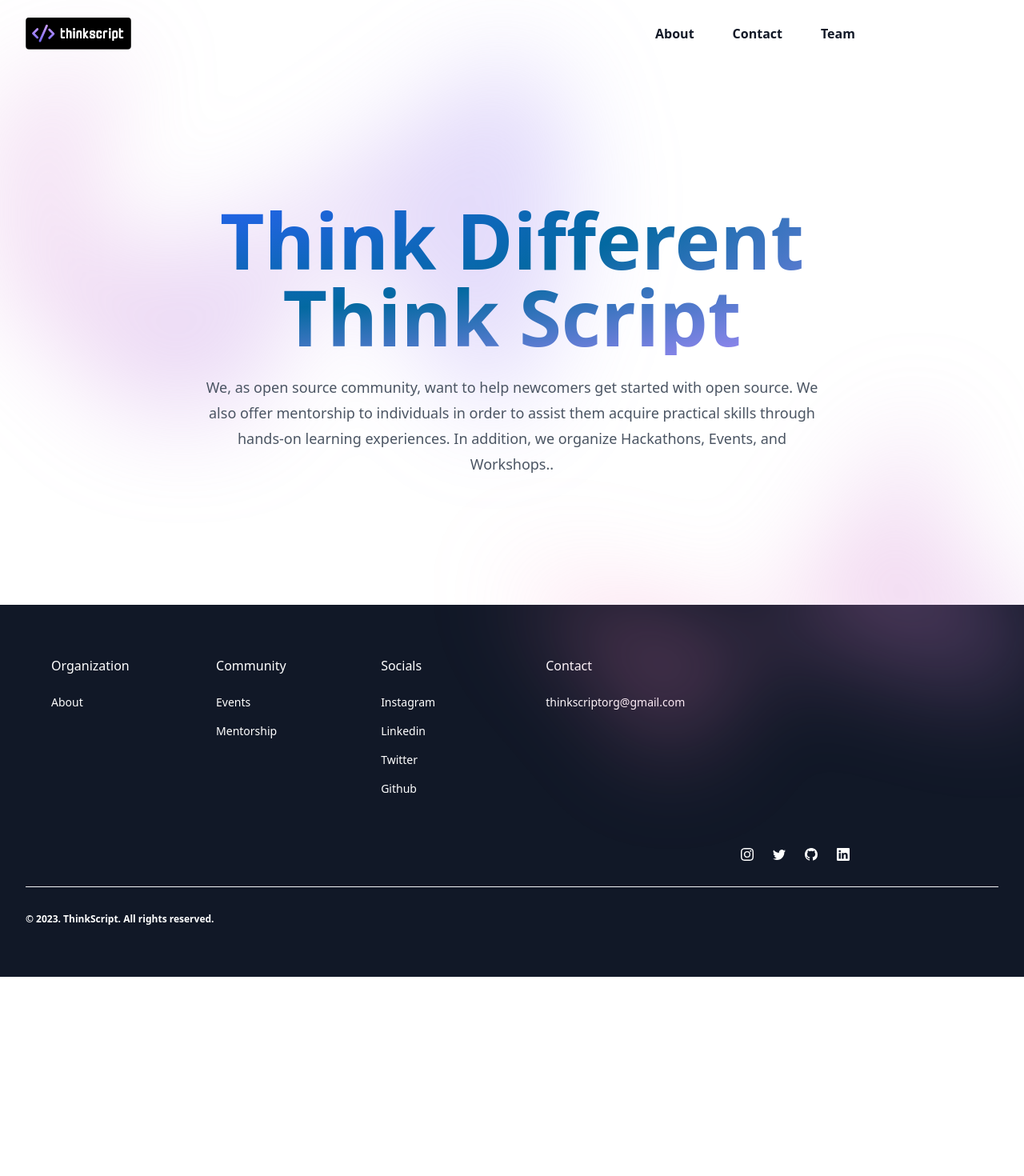
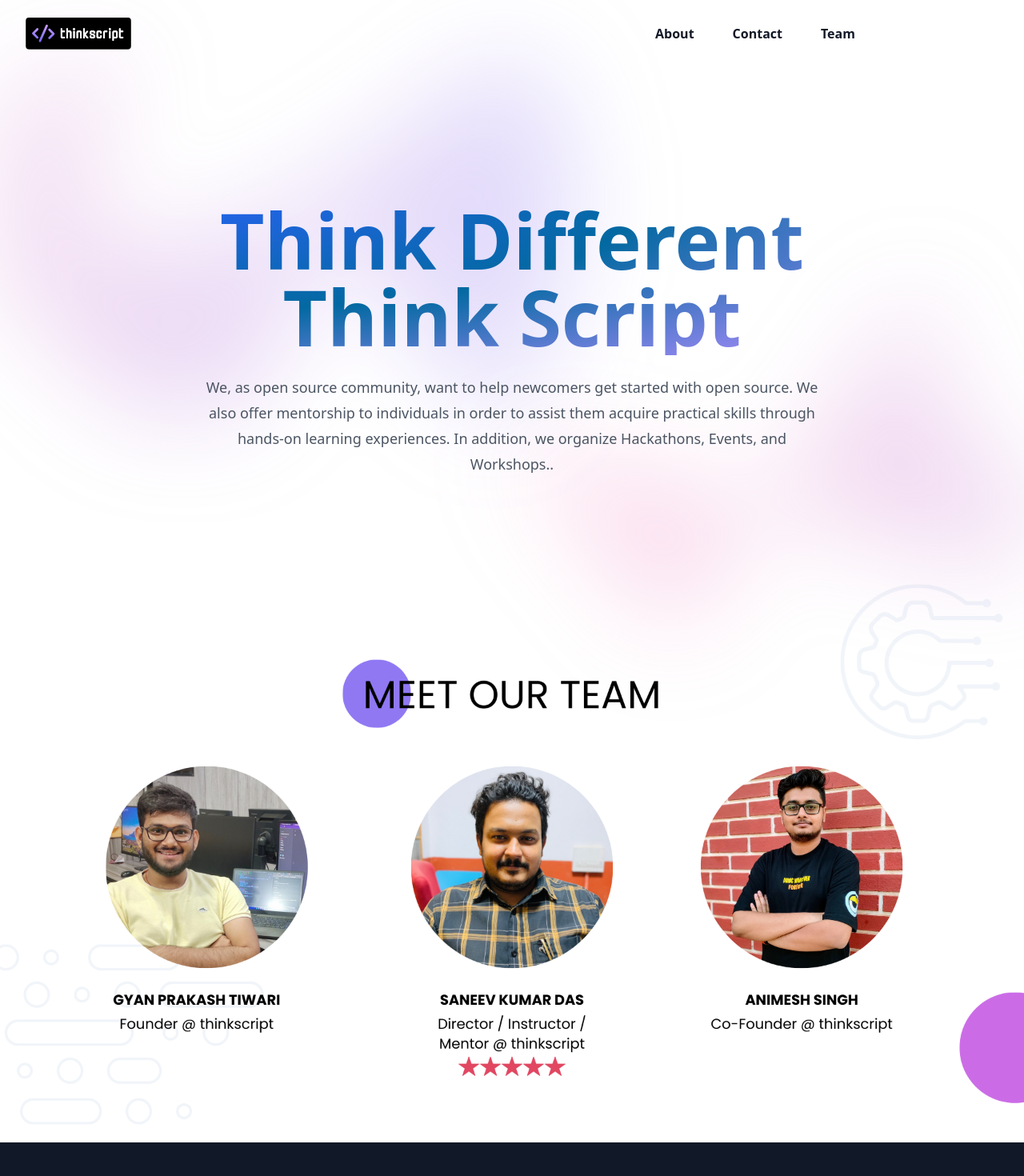
Before and after one commit to gyancodes/thinkscript.org, a React (Create React App) app: page / in a window 1280 px wide. Shown: the top 1470 px of the page at 80% size. Before the commit the page ends 1221 px from the top, so only its background shows below. Built offline with nearby package versions, Linux system fonts and the light colour scheme.

Commit message:
added team image

```diff
--- a/src/App.js
+++ b/src/App.js
@@ -1,11 +1,11 @@
 
 import './App.css';
+
 
 function App() {
   return (
     <>
 
-      {/* <About /> */}
     </>
   );
 }
--- a/src/components/Header/Header.jsx
+++ b/src/components/Header/Header.jsx
@@ -91,7 +91,7 @@
           <Dialog as="div" open={mobileMenuOpen} onClose={setMobileMenuOpen}>
             <Dialog.Panel
               focus="true"
-              className="fixed inset-0 z-10 overflow-y-auto bg-white px-6 py-6 lg:hidden"
+              className="fixed inset-0 z-10 overflow-y-auto bg-black px-6 py-6 lg:hidden"
             >
               <div className="flex h-9 items-center justify-between">
                 <div className="flex">
@@ -122,7 +122,7 @@
                       <a
                         key={item.name}
                         href={item.href}
-                        className="-mx-3 block rounded-lg py-2 px-3 text-base font-semibold leading-7 text-gray-900 hover:bg-gray-400/10"
+                        className="-mx-3 block rounded-lg py-2 px-3 text-base font-semibold leading-7 text-white hover:bg-purple-600"
                       >
                         {item.name}
                       </a>
@@ -144,7 +144,7 @@
       </div>
       <main>
         <div className="relative px-6 lg:px-8">
-          <div className="mx-auto max-w-3xl pt-20 pb-32 sm:pt-48 sm:pb-40">
+          <div className="mx-auto max-w-3xl pt-20 pb- sm:pt-48 ">
             <div>
               {/* <div className="hidden sm:mb-8 sm:flex sm:justify-center">
                 <div className="relative overflow-hidden rounded-full py-1.5 px-4 text-sm leading-6 ring-1 ring-gray-900/10 hover:ring-gray-900/20">
@@ -158,7 +158,7 @@
                 </div>
               </div> */}
               <div>
-                <h1 className="text-4xl  sm:text-center sm:text-8xl font-extrabold text-transparent  bg-clip-text  bg-[radial-gradient(ellipse_at_top_left,_var(--tw-gradient-stops))] from-blue-600 via-sky-700 to-violet-400 tracking-normal">
+                <h1 className="text-4xl  sm:text-center sm:text-8xl font-extrabold text-transparent  bg-clip-text  bg-[radial-gradient(ellipse_at_top_left,_var(--tw-gradient-stops))] from-blue-600 via-sky-700 to-violet-400 tracking-normal ">
                   Think Different Think Script
                 </h1>
                 <p className="mt-6 text-lg leading-8 text-gray-600 sm:text-center">
--- a/src/components/pages/About.jsx
+++ b/src/components/pages/About.jsx
@@ -2,12 +2,14 @@
 
 const About = () => {
   return (
-    <div className="container  w-full h-full ">
-      <div className="flex  py-40 justify-center items-center  mr-32 ml-32">
-        <h1 className="text-4xl  sm:text-center sm:text-8xl font-extrabold text-transparent  bg-clip-text  bg-[radial-gradient(ellipse_at_top_left,_var(--tw-gradient-stops))] from-blue-600 via-sky-700 to-violet-400 tracking-normal">
+    <div className="container  w-full h-full " id="about">
+      {/* <div className="flex flex-col   py-40 justify-center items-center  mr-32 ml-32 ">
+        <h1 className="text-3xl  sm:text-center sm:text-8xl font-extrabold text-transparent  bg-clip-text  bg-[radial-gradient(ellipse_at_top_left,_var(--tw-gradient-stops))] from-blue-600 via-sky-700 to-violet-400 tracking-normal">
           About Us
         </h1>
-      </div>
+        <img src="./images/teambg.png" className="w-full mt-10 sm:mt-28" alt="" />
+      </div> */}
+      <img src="./images/teambg.png" className="w-full mt-10 sm:mt-28" alt="" />
     </div>
   );
 };
--- a/src/index.js
+++ b/src/index.js
@@ -6,15 +6,18 @@
 import { BrowserRouter, Route, Routes } from "react-router-dom";
 import Footer from "./components/Footer/Footer";
 import Header from "./components/Header/Header";
+import About from "./components/pages/About";
 
 
 const root = ReactDOM.createRoot(document.getElementById("root"));
 root.render(
   <BrowserRouter>
     <Header />
+    <About  />
 
     <Routes>
       <Route path="/" element={<App />} />
+      {/* <Route exact path="#about" element={<About/>}/> */}
 
     </Routes>
     <Footer />
```
Also changed, not shown: public/images/teambg.png (added).
